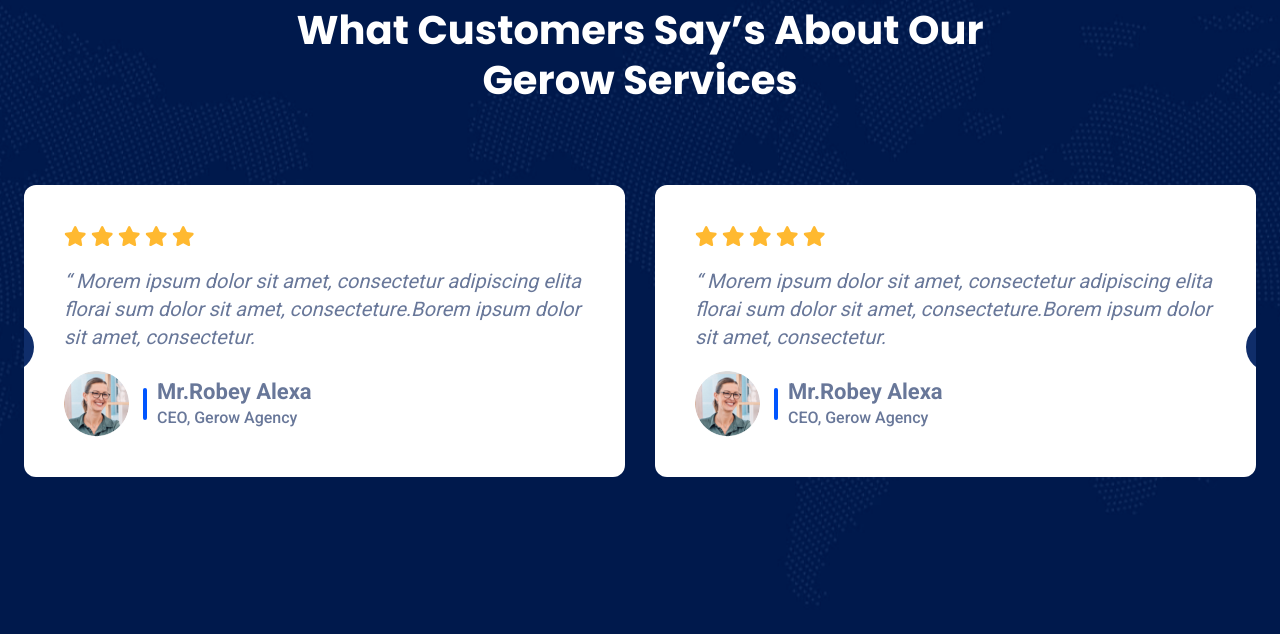
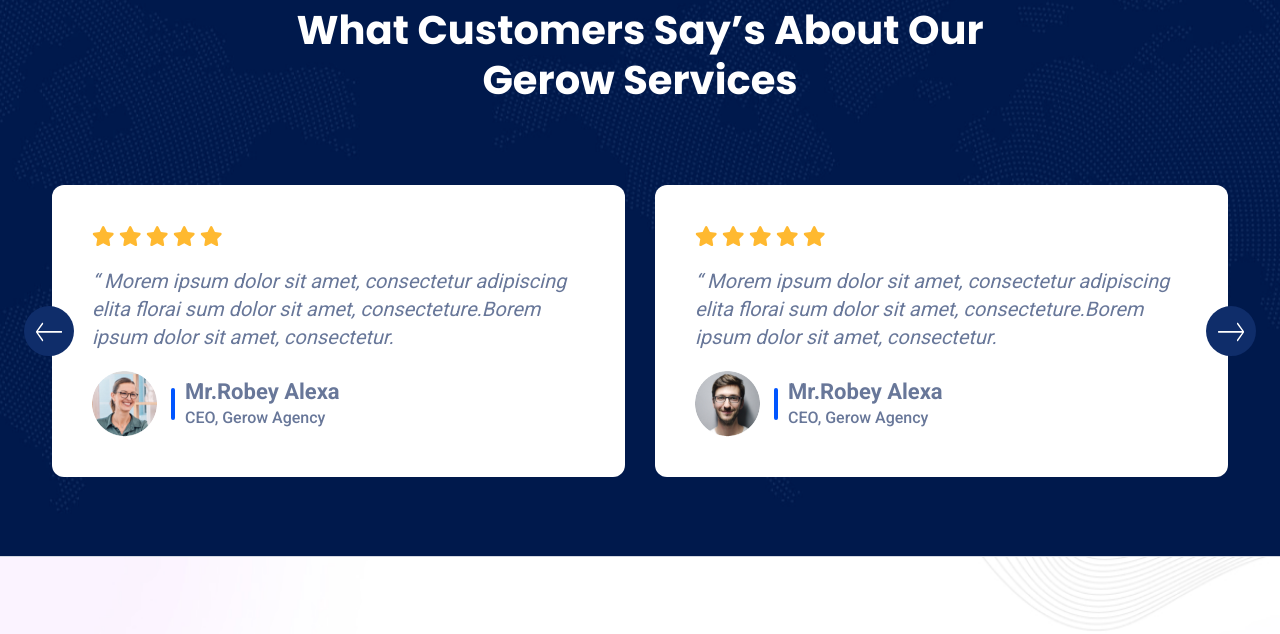
Before and after one commit to PawarPrahlad/kaniwa, a website: page public/index.html in a window 1280 px wide. Shown: the part 4565-5199 px from the top of the page. Drawn offline with Linux system fonts and the light colour scheme.

Commit message:
heaer setup done

```diff
--- a/public/index.html
+++ b/public/index.html
@@ -412,8 +412,7 @@
                 <span class="text-white text-xs sm:text-sm p-1 px-4 rounded-full bg-[#1E376A] inline-block">Our Testimonials</span>
                 <h2 class="text-2xl lg:text-3xl xl:text-40 font-bold text-white font-pop">What Customers Say’s About Our <br class="hidden md:inline-block"> Gerow Services</h2>
             </div>
-            <div class="md:px-10 relative">
-                <div class="swiper mySwiper pt-20 pb-28">
+            <div class="swiper mySwiper mt-20 px-7">
                 <div class="swiper-wrapper">
                     <div class="swiper-slide">
                         <div class="p-7 sm:p-10 rounded-xl bg-white space-y-3 md:space-y-5">
@@ -472,7 +471,7 @@
                             <div class="flex items-center space-x-7">
                                 <div>
                                     <span class="w-10 h-10 sm:w-12 sm:h-12 md:w-16 md:h-16 rounded-full overflow-hidden">
-                                            <img src="assets/image/profile1.png" alt="profile1"/>
+                                        <img src="assets/image/profile2.png" alt="profile1"/>
                                     </span>
                                 </div>
                                 <div class="relative">
@@ -519,12 +518,11 @@
                     </div>
                 </div>
                 <div class="swiper-pagination"></div>
-                    <div class="navArrowPrevCS absolute top-1/2 -translate-y-1/2 -left-10 z-10">
+                <div class="navArrowPrevCS absolute top-1/2 -translate-y-1/2 -left-0 z-10">
                     <svg width="50" height="51" viewBox="0 0 50 51" fill="none" xmlns="http://www.w3.org/2000/svg"> <rect y="0.589844" width="50" height="50" rx="25" fill="#0F2D6A"/> <g clip-path="url(#clip0_57_141)"> <path d="M12.1734 27.0778L18.0917 35.4475C18.2078 35.6116 18.3528 35.7141 18.5269 35.7552C18.7009 35.7962 18.846 35.7347 18.962 35.5705C19.0781 35.4064 19.1361 35.2013 19.1361 34.9551C19.1361 34.709 19.1071 34.5038 19.0491 34.3397L14.0011 27.3239H37.5001C37.6742 27.3239 37.8193 27.2419 37.9353 27.0778C38.0514 26.9137 38.1094 26.7085 38.1094 26.4624C38.1094 26.2162 38.0514 26.011 37.9353 25.8469C37.8193 25.6828 37.6742 25.6008 37.5001 25.6008H14.0011L18.962 18.7081C19.0781 18.544 19.1361 18.3388 19.1361 18.0927C19.1361 17.8465 19.0926 17.6414 19.0056 17.4772C18.9185 17.3131 18.788 17.2106 18.6139 17.1695C18.4398 17.1285 18.2948 17.19 18.1787 17.3542L12.1734 25.8469C12.0574 26.011 11.9994 26.2162 11.9994 26.4624C11.9994 26.7085 12.0574 26.9137 12.1734 27.0778Z" fill="white"/> </g> <defs> <clipPath id="clip0_57_141"> <rect width="26.11" height="36.9251" fill="white" transform="matrix(-1 0 0 1 38.1094 8)"/> </clipPath> </defs> </svg>
                 </div>
-                    <div class="navArrowNextCS absolute top-1/2 -translate-y-1/2 -right-10 z-10">
+                <div class="navArrowNextCS absolute top-1/2 -translate-y-1/2 -right-0 z-10">
                     <svg width="50" height="51" viewBox="0 0 50 51" fill="none" xmlns="http://www.w3.org/2000/svg"> <rect y="0.589844" width="50" height="50" rx="25" fill="#0F2D6A"/> <g clip-path="url(#clip0_57_144)"> <path d="M37.9359 27.0778L32.0177 35.4475C31.9016 35.6116 31.7566 35.7141 31.5825 35.7552C31.4084 35.7962 31.2634 35.7347 31.1473 35.5705C31.0313 35.4064 30.9733 35.2013 30.9733 34.9551C30.9733 34.709 31.0023 34.5038 31.0603 34.3397L36.1082 27.3239H12.6092C12.4352 27.3239 12.2901 27.2419 12.1741 27.0778C12.058 26.9137 12 26.7085 12 26.4624C12 26.2162 12.058 26.011 12.1741 25.8469C12.2901 25.6828 12.4352 25.6008 12.6092 25.6008H36.1082L31.1473 18.7081C31.0313 18.544 30.9733 18.3388 30.9733 18.0927C30.9733 17.8465 31.0168 17.6414 31.1038 17.4772C31.1909 17.3131 31.3214 17.2106 31.4955 17.1695C31.6695 17.1285 31.8146 17.19 31.9306 17.3542L37.9359 25.8469C38.052 26.011 38.11 26.2162 38.11 26.4624C38.11 26.7085 38.052 26.9137 37.9359 27.0778Z" fill="white"/> </g> <defs> <clipPath id="clip0_57_144"> <rect width="26.11" height="36.9251" fill="white" transform="translate(12 8)"/> </clipPath> </defs> </svg>
-                    </div>
                 </div>
             </div>
         </div>
```
Also changed, not shown: public/assets/css/style.css. Lines whose indentation alone changed are shown as unchanged.
